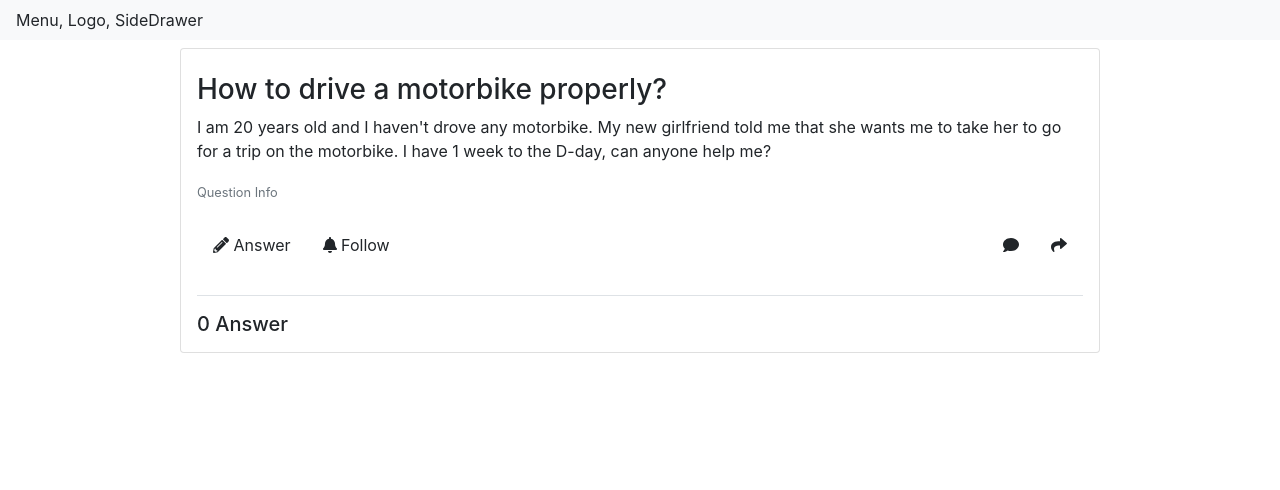
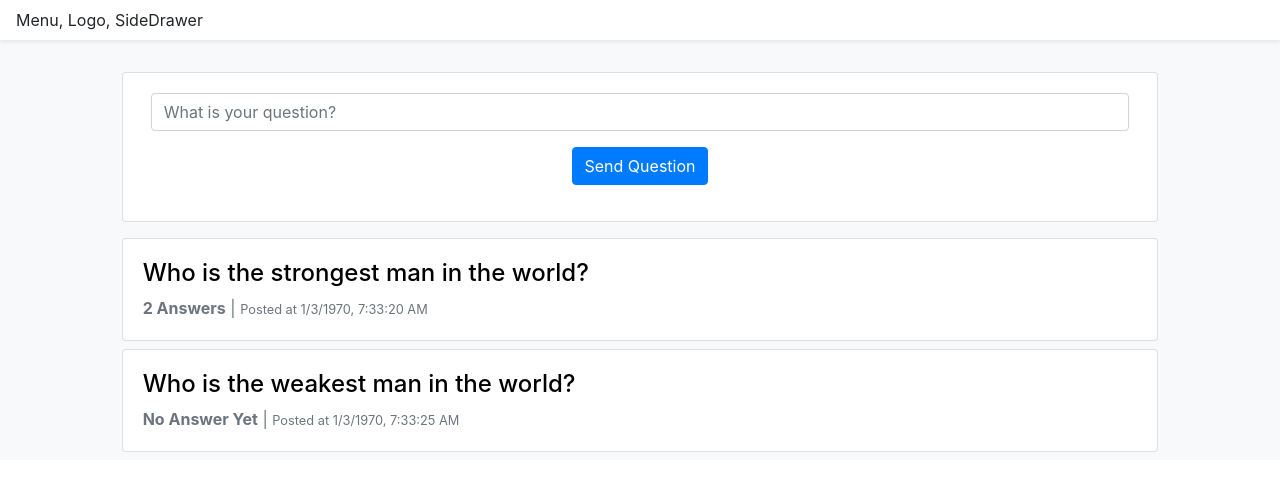
Before and after one commit to trunghq3101/qa-app, a React (Create React App) app in the folder client/: page / in a window 1280 px wide. Shown: the top 490 px of the page. Built offline with nearby package versions, Linux system fonts and the light colour scheme; the HTML template or start-up script is replaced by a standard one.

Commit message:
fix style toolbar + home + add question list

```diff
--- a/client/src/App.js
+++ b/client/src/App.js
@@ -1,7 +1,7 @@
 import React, { Component } from 'react';
 import Aux from './hoc/Aux/Aux';
-import QuestionHolder from './containers/QuestionHolder/QuestionHolder';
 import Layout from './hoc/Layout/Layout';
+import Home from './containers/Home/Home';
 
 class App extends Component {
 
@@ -9,7 +9,7 @@ class App extends Component {
         return (
             <Aux>
                 <Layout>
-                    <QuestionHolder />
+                    <Home />
                 </Layout>
             </Aux>
         );
--- /dev/null
+++ b/client/src/components/Question/Question.module.css
@@ -0,0 +1,3 @@
+.QuestionList a {
+    color: black;
+}
--- /dev/null
+++ b/client/src/components/Question/QuestionForm.jsx
@@ -0,0 +1,26 @@
+import React from 'react'
+
+export default (props) => (
+    <div className="card">
+        <div className="card-body">
+            <form onSubmit={props.submitClicked}>
+                <div className="form-group mx-2">
+                    <input
+                        type="text"
+                        className="form-control"
+                        value={props.value}
+                        onChange={props.valueChanged}
+                        name="question"
+                        placeholder="What is your question?" />
+                </div>
+                <div className="form-group d-flex justify-content-center">
+                    <input
+                        className="btn btn-primary"
+                        type="submit"
+                        value="Send Question" />
+                </div>
+            </form>
+        </div>
+    </div>
+
+)
--- /dev/null
+++ b/client/src/components/Question/QuestionList.jsx
@@ -0,0 +1,45 @@
+import React from 'react'
+import classes from './Question.module.css'
+
+export default (props) => {
+    const transformedQuestions = props.questionsRawData.map(item => {
+        return {
+            id: item.id,
+            url: item.url,
+            numAnswers: item.answers.length,
+            questionInfo: item.questionInfo.toLocaleString(),
+            question: item.question
+        }
+    })
+    return (
+        <div className={`mt-3 ${classes.QuestionList}`}>
+            {transformedQuestions.map(item => (
+                <div className="card my-2" key={item.id}>
+                    <div className="card-body">
+                        <a
+                            href={item.url}
+                            target="_blank"
+                            rel="noopener noreferrer">
+                            <h4>
+                                {item.question}
+                            </h4>
+                        </a>
+                        <span className="text-muted">
+                            <a
+                                href={item.url}
+                                target="_blank"
+                                rel="noopener noreferrer"
+                                className="text-muted">
+                                <strong >
+                                    {item.numAnswers === 0 ?
+                                        "No Answer Yet" :
+                                        `${item.numAnswers} Answers`}
+                                </strong>
+                            </a> |  <small>Posted at {item.questionInfo}</small>
+                        </span>
+                    </div>
+                </div>
+            ))}
+        </div>
+    )
+}
--- a/client/src/components/Toolbar/Toolbar.jsx
+++ b/client/src/components/Toolbar/Toolbar.jsx
@@ -1,7 +1,7 @@
 import React from 'react'
 
 export default (props) => (
-    <div className="navbar navbar-expand-sm bg-light">
+    <div className="navbar navbar-expand-sm bg-white shadow-sm fixed-top">
         Menu, Logo, SideDrawer
     </div>
 )
--- /dev/null
+++ b/client/src/containers/Home/Home.jsx
@@ -0,0 +1,44 @@
+import React, { Component } from 'react'
+import QuestionForm from '../../components/Question/QuestionForm';
+import QuestionList from '../../components/Question/QuestionList';
+
+export default class Home extends Component {
+    constructor(props) {
+      super(props)
+
+      this.state = {
+         questionsFeed: [
+             {
+                 id: 1,
+                 url: "/question/1",
+                 answers: [
+                     "No one",
+                     "I think he is superman"
+                 ],
+                 questionInfo: new Date(200000000),
+                 question: "Who is the strongest man in the world?"
+             },
+             {
+                id: 2,
+                url: "/question/2",
+                answers: [],
+                questionInfo: new Date(200005000),
+                question: "Who is the weakest man in the world?"
+            }
+         ]
+      }
+    }
+
+    render() {
+        return (
+            <main className="bg-light container-fluid pt-4">
+                <div className="row justify-content-center pt-5">
+                    <div className="col-12 col-sm-10">
+                        <QuestionForm />
+                        <QuestionList questionsRawData={this.state.questionsFeed}/>
+                    </div>
+                </div>
+            </main>
+        )
+    }
+}
--- a/client/src/containers/QuestionHolder/QuestionHolder.jsx
+++ b/client/src/containers/QuestionHolder/QuestionHolder.jsx
@@ -28,7 +28,7 @@ export default class QuestionHolder extends Component {
     }
 
     answerClickedHandler = () => {
-        this.setState( prevState => {
+        this.setState(prevState => {
             return {
                 isAnswerFormHidden: !prevState.isAnswerFormHidden
             }
@@ -66,7 +66,7 @@ export default class QuestionHolder extends Component {
     answerSubmitClickedHandler = (e) => {
         e.preventDefault();
         const value = e.target["answer"].value;
-        this.setState( prevState => {
+        this.setState(prevState => {
             return {
                 answerList: [...prevState.answerList, {
                     id: prevState.answerList.length + 1,
@@ -82,7 +82,7 @@ export default class QuestionHolder extends Component {
     commentSubmitClickedHandler = (e) => {
         e.preventDefault();
         const value = e.target["comment"].value;
-        this.setState( prevState => {
+        this.setState(prevState => {
             return {
                 commentList: [...prevState.commentList, {
                     id: prevState.commentList.length + 1,
@@ -97,9 +97,7 @@ export default class QuestionHolder extends Component {
 
     render() {
         return (
-            <div className="row mt-2 justify-content-center">
-                <div className="col-12 col-sm-10">
-                    <div className="card px-3 py-2">
+            <div className="card my-2 px-3 py-2">
                 <QuestionView />
                 <ControlBar
                     left={(
@@ -107,11 +105,11 @@ export default class QuestionHolder extends Component {
                             <Control
                                 ctrlType="button"
                                 ctrlName="Answer"
-                                        clicked={this.answerClickedHandler}/>
+                                clicked={this.answerClickedHandler} />
                             <Control
                                 ctrlType="button"
                                 ctrlName="Follow"
-                                        clicked={this.followClickedHandler}/>
+                                clicked={this.followClickedHandler} />
                         </Aux>
                     )}
                     rightDesktop={(
@@ -119,11 +117,11 @@ export default class QuestionHolder extends Component {
                             <Control
                                 ctrlType="icon"
                                 ctrlName="Comment"
-                                        clicked={this.commentClickedHandler}/>
+                                clicked={this.commentClickedHandler} />
                             <Control
                                 ctrlType="icon"
                                 ctrlName="Share"
-                                        clicked={this.shareClickedHandler}/>
+                                clicked={this.shareClickedHandler} />
                         </Aux>
                     )}
                     moreMobile={(
@@ -131,30 +129,28 @@ export default class QuestionHolder extends Component {
                             <Control
                                 ctrlType="text"
                                 ctrlName="Comment"
-                                        clicked={this.commentClickedHandler}/>
+                                clicked={this.commentClickedHandler} />
                             <Control
                                 ctrlType="text"
                                 ctrlName="Share"
-                                        clicked={this.shareClickedHandler}/>
+                                clicked={this.shareClickedHandler} />
                         </Aux>
-                            )}/>
+                    )} />
                 <AnswerForm
                     isHidden={this.state.isAnswerFormHidden}
                     valueChanged={this.answerChangedHandler}
                     value={this.state.answer}
-                            submitClicked={this.answerSubmitClickedHandler}/>
+                    submitClicked={this.answerSubmitClickedHandler} />
                 <CommentForm
                     isHidden={this.state.isCommentFormHidden}
                     valueChanged={this.commentChangedHandler}
                     value={this.state.comment}
-                            submitClicked={this.commentSubmitClickedHandler}/>
-                        <CommentList commentsRawData={this.state.commentList}/>
+                    submitClicked={this.commentSubmitClickedHandler} />
+                <CommentList commentsRawData={this.state.commentList} />
                 <h5 className="my-2">
-                            {this.state.answerList.length} Answer{this.state.answerList.length>1?"s":""}
+                    {this.state.answerList.length} Answer{this.state.answerList.length > 1 ? "s" : ""}
                 </h5>
-                        <AnswerList answersRawData={this.state.answerList}/>
-                    </div>
-                </div>
+                <AnswerList answersRawData={this.state.answerList} />
             </div>
         )
     }
--- a/client/src/hoc/Layout/Layout.jsx
+++ b/client/src/hoc/Layout/Layout.jsx
@@ -5,8 +5,6 @@ import Aux from '../Aux/Aux';
 export default (props) => (
     <Aux>
         <Toolbar />
-        <main className="container">
-            {props.children}
-        </main>
+        {props.children}
     </Aux>
 )
```
Lines whose indentation alone changed are shown as unchanged.
